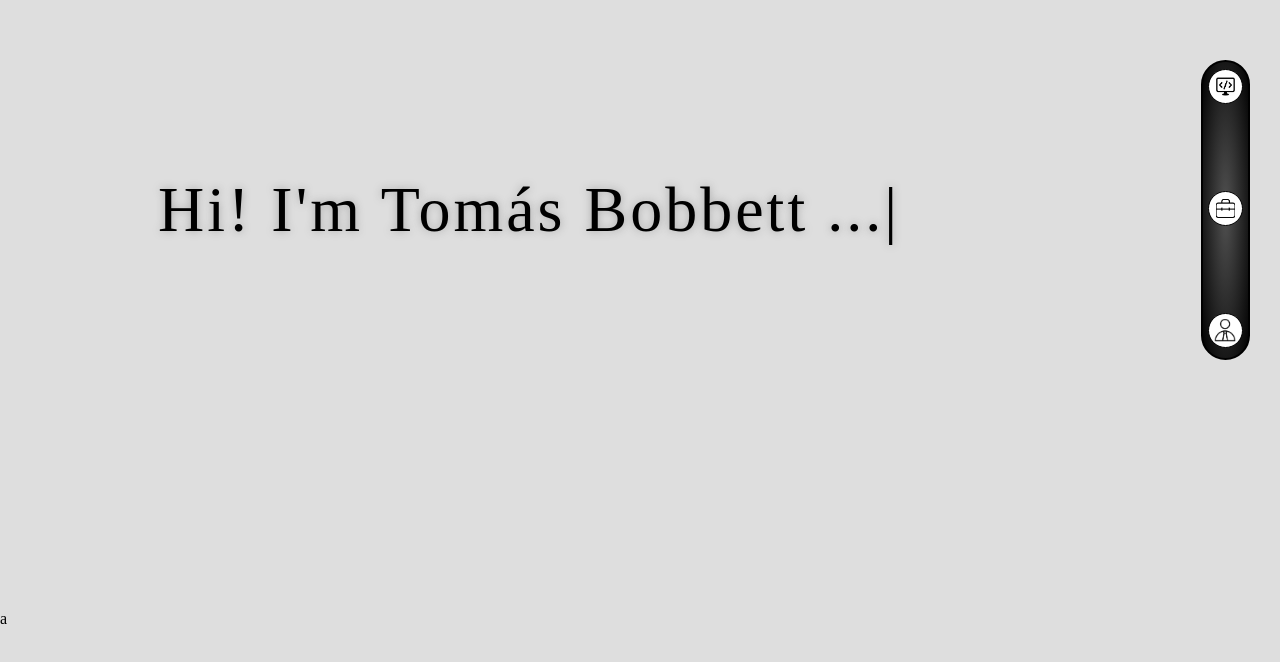
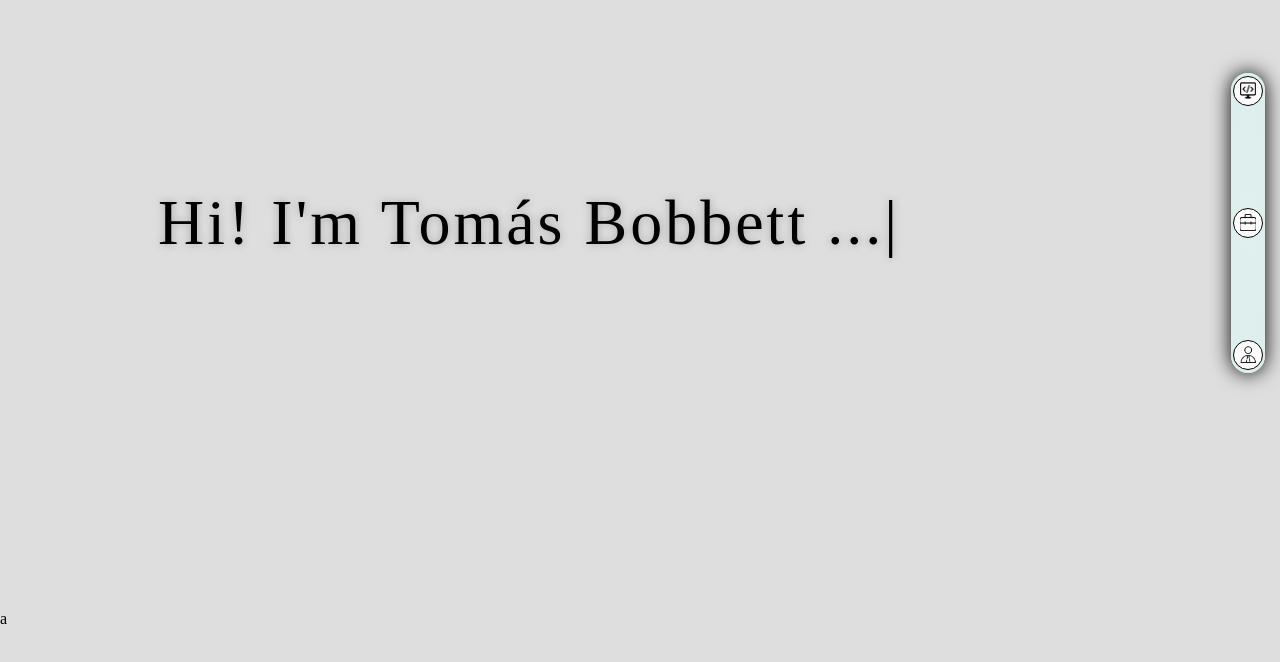
Before and after one commit to tomasbobbett/tomasbobbett.github.io, a plain HTML site: page index.html in a window 1280 px wide. Shown: the part 190-852 px from the top of the page. Drawn offline with Linux system fonts and the light colour scheme; a web font is replaced by a local one.

Commit message:
Add files via upload

```diff
--- a/styles.css
+++ b/styles.css
@@ -23,6 +23,8 @@ body, h1, h2, h3, h4, h5, h6, p{
     text-shadow: 0px 0px 9px  #7070707f;
     flex-wrap: wrap;
     padding: 30px;
+    padding-bottom: 5px;
+    padding-right: 5px;
     text-wrap: pretty;
     gap: 10px;
 }
@@ -59,31 +61,31 @@ body, h1, h2, h3, h4, h5, h6, p{
 /*----- HEADER NAV -----*/
 
 .header__nav{
-    background: radial-gradient( #515151,#000);
+    background: radial-gradient( #e0f0f0,#ddf2f0c8);
     border-radius: 1000px;
-    border: 2.5px solid #000;
-    padding: 5px;
+    padding: 2px;
     display: flex;
     flex-direction: column;
     justify-content: space-between;
     align-items: center;
-    margin-right: 0;
+    margin-right: 10px;
     min-height: 300px;
     min-width:20px;
-    padding-top: 7px;
-    padding-bottom: 10px;
+    padding-top: 3px;
+    padding-bottom: 3px;
+    box-shadow: 0px 0px 20px #000000;
 }
 img {
-    max-height:80%;
-    max-width: 80%;
+    max-height:70%;
+    max-width: 70%;
     object-fit: contain;
     padding: 0;
 
 }
 .header__nav__item {
-    width: 35px;
-    height: 35px;
-    padding: 5px;
+    width: 30px;
+    height: 30px;
+    padding: 2px;
     border-radius: 50%;
     background-color: rgb(255, 255, 255);
     display: flex;
@@ -94,12 +96,13 @@ img {
 }
 .header__nav__item:hover{
     background-color: #ffffff;
-    width: 45px;
-    height: 45px;
+    width: 35px;
+    height: 35px;
 }
 
 .abtme{
-    transform: scale(1.4);
+
+    transform:  scale(1.1)  translateX(-0.4px);
     overflow: hidden;
 }
 /*----- HEADER QUERIES -----*/
@@ -115,6 +118,7 @@ img {
 
     .header__container{
         flex-direction: column;
+        padding: 30px;
     }
     .header__container__name{
         text-align: center;
@@ -127,7 +131,7 @@ img {
         flex-shrink: 1;
         min-height: fit-content;
         width: 70%;
-        margin-bottom: 10px;
+        margin-bottom: -10px;
         padding: 5px 2px;
     }
 
```
